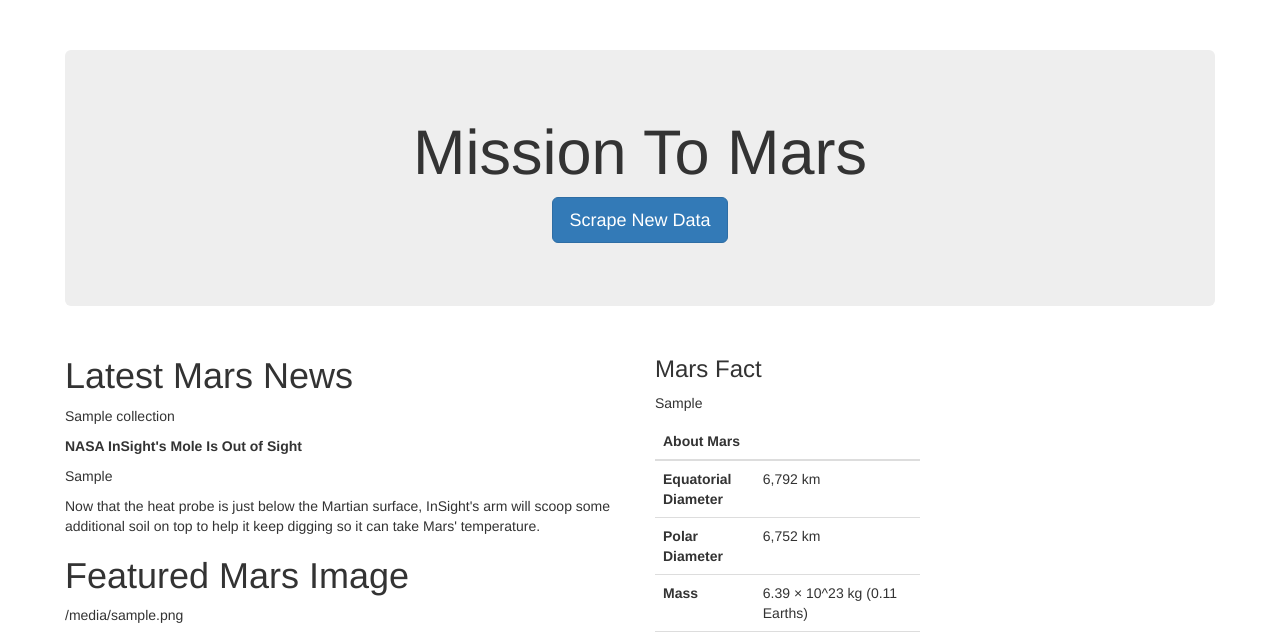
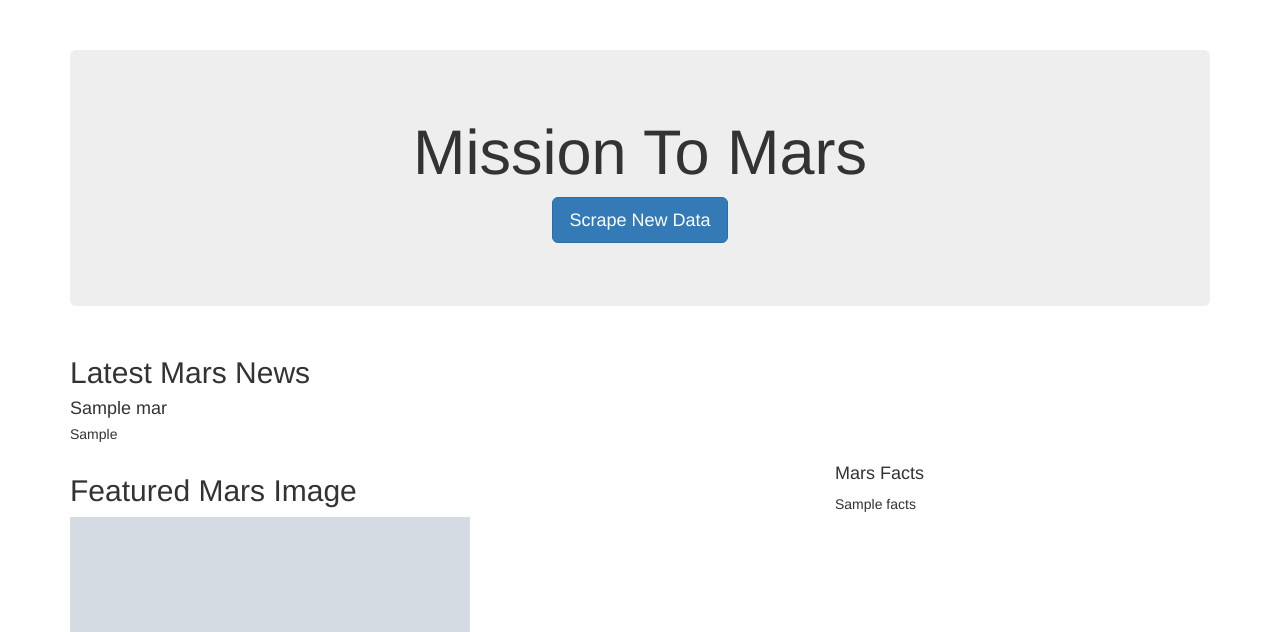
Before and after one commit to erikayi/web-scraping-challenge, a Flask app: page / in a window 1280 px wide. Shown: the top 632 px of the page. Run offline with Flask 2, Linux system fonts and the light colour scheme; grey boxes marked "Sample" are stand-in pictures; a database or web service that is not in the repository returns one stand-in record (values such as "Sample title"); some libraries are stand-ins or nearby versions.

Commit message:
finalized ver. flask and scrapping data

```diff
--- a/app.py
+++ b/app.py
@@ -1,24 +1,30 @@
-from flask import Flask, render_template, redirect, jsonify, request
+from flask import Flask, render_template, redirect, url_for
 from flask_pymongo import PyMongo
 import scrape_mars
 
 app = Flask(__name__)
 
-mongo = PyMongo(app, uri="mongodb://localhost:27017/mars_app")
+# Use flask_pymongo to set up mongo connection
+app.config["MONGO_URI"] = "mongodb://localhost:27017/mars_app"
+mongo = PyMongo(app)
+
+# Or set inline
+# mongo = PyMongo(app, uri="mongodb://localhost:27017/mars_app")
 
 @app.route("/")
 def home():
-    destination_data = mongo.db.collection.find_one()
-
-    return render_template("index.html", mars=destination_data)
+    mars = mongo.db.mars.find_one()
+    return render_template("index.html", mars=mars)
 
 @app.route("/scrape")
 def scrape():
-    mars_data = scrape_mars.scrape_info()
+    mars = mongo.db.mars
+    mars_data = scrape_mars.scrape_all()
+    mars.update({}, mars_data, upsert=True)
 
-    mongo.db.collection.update({}, mars_data, upsert=True)
+    # mongo.db.collection.update({}, mars_data, upsert=True)
 
-    return redirect("/")
+    return "Scraping successful!"
 
 if __name__ == "__main__":
     app.run(debug=True)
--- /dev/null
+++ b/requirements.txt
@@ -0,0 +1,5 @@
+Flask>=1.1.1
+Jinja2>=2.10.3
+SQLAlchemy>=1.3.11
+gunicorn>=20.0.0
+flask_sqlalchemy>=2.0.0
--- a/templates/index.html
+++ b/templates/index.html
@@ -4,153 +4,68 @@
 <head>
     <meta charset="UTF-8">
     <meta name="viewport" content="width=device-width, initial-scale=1.0">
-    <title>All About Mars</title>
+    <title>Mission To Mars</title>
     <link rel="stylesheet" type="text/css" href="static/css/style.css">
     <link rel="stylesheet" href="https://maxcdn.bootstrapcdn.com/bootstrap/3.3.7/css/bootstrap.min.css">
 </head>
 
 <body>
-    <div class="container-fluid">
+    <div class="container">
         <div class="jumbotron text-center">
             <h1>Mission To Mars</h1>
             <p><a class="btn btn-primary btn-lg" href="/scrape" role="button">Scrape New Data</a></p>
         </div>
-    </div>
-    <div class="container-fluid">
-        <div class="row">
-            <div class="col-sm-6 d-flex justify-content-center">
-                <h1>Latest Mars News</h1>
-                <p>{{ mars.title_p }}</p>
-                <strong>
-                    <p>NASA InSight's Mole Is Out of Sight</p>
-                </strong>
-                <p>{{ mars.paragraph_p }}</p>
-                <p>Now that the heat probe is just below the Martian surface, InSight's arm will scoop some additional
-                    soil on top to help it keep digging so it can take Mars' temperature.</p>
 
-                <h1>Featured Mars Image</h1>
-                <p>{{ mars.featured_image_url }}</p>
-                <div class="row">
-                    <div class="col-lg-8 col-lg-6">
-                        <img src="https://www.jpl.nasa.gov/spaceimages/images/largesize/PIA24098_hires.jpg"
-                        alt="Mars Featured Image" class="img-fluid img-thumbnail">
-                    </div>
-                </div>
-            </div>
-
-            <div class="col-sm-6 col-sm-3 d-flex justify-content-center">
-                <h3>Mars Fact</h3>
-                <vacation class="Mars_Facts.html">
-                    <p>{{ mars.mars_df }}</p>
-                    <table class="table table-hover table-responsive-sm table-responsive-xs">
-                        <thead>
-                            <tr>
-                                <th colspan="2" style="width:12%">About Mars</th>
-                            </tr>
-                        </thead>
-                        <tbody>
-                            <tr>
-                                <th style="width:12%">Equatorial Diameter</th>
-                                <td>6,792 km</td>
-                            </tr>
-                            <tr>
-                                <th style="width:12%">Polar Diameter</th>
-                                <td>6,752 km</td>
-                            </tr>
-                            <tr>
-                                <th style="width:12%">Mass</th>
-                                <td>6.39 × 10^23 kg (0.11 Earths)</td>
-                            </tr>
-                            <tr>
-                                <th style="width:12%">Moons</th>
-                                <td>2 (Phobos &amp; Deimos)</td>
-                            </tr>
-                            <tr>
-                                <th style="width:12%">Orbt Distance</th>
-                                <td>227,943,824 km (1.38 AU)</td>
-                            </tr>
-                            <tr>
-                                <th style="width:12%">Orbit Period</th>
-                                <td>687 days (1.9 years)</td>
-                            </tr>
-                            <tr>
-                                <th style="width:12%">Surface Temperature</th>
-                                <td>-87 to -5 °C</td>
-                            </tr>
-                            <tr>
-                                <th style="width:12%">First Record</th>
-                                <td>2nd millennium BC</td>
-                            </tr>
-                            <tr>
-                                <th style="width:12%">Recorded By</th>
-                                <td>Egyptian astronomers</td>
-                            </tr>
-                        </tbody>
-                    </table>
-                </vacation>
-            </div>
-
-
-        </div>
-    </div>
-
-    </div>
-    <div class="w-100"></div>
-    <div class="col">
-        <h1 class="title">Mars Hemispheres</h1>
-        <hr>
-        <vacation class="mars_data"></vacation>
-        <div class="container-fluid">
-            <div class="row">
-                <div class="col-sm-6 col-xs-3">
-                    <div class="card">
-                        <img class="card-img-top"
-                            src="https://astropedia.astrogeology.usgs.gov/download/Mars/Viking/cerberus_enhanced.tif/full.jpg"
-                            alt="Card image top" height="500px" width="500px" class="rounded mx-auto d-block" class="img-fluid img-thumbnail">
-                        <div class="card-body">
-                            <h3 class="card-title">Cerberus Hemisphere Enhanced</h3>
-                        </div>
-                    </div>
-                </div>
-
-                <div class="col-sm-6 col-xs-3">
-                    <div class="card">
-                        <img class="card-img-top"
-                            src="https://astropedia.astrogeology.usgs.gov/download/Mars/Viking/schiaparelli_enhanced.tif/full.jpg"
-                            alt="Card image top" height="500px" width="500px" class="rounded mx-auto d-block" class="img-fluid img-thumbnail">
-                        <div class="card-body">
-                            <h3 class="card-title">Schiaparelli Hemisphere Enhanced</h3>
-                        </div>
-                    </div>
-                </div>
-
-                <div class="col-sm-6 col-xs-3">
-                    <div class="card">
-                        <img class="card-img-top"
-                            src="https://astropedia.astrogeology.usgs.gov/download/Mars/Viking/syrtis_major_enhanced.tif/full.jpg"
-                            alt="Card image top" height="500px" width="500px" class="rounded mx-auto d-block" class="img-fluid img-thumbnail">
-                        <div class="card-body">
-                            <h3 class="card-title">Syrtis Major Hemisphere Enhanced</h3>
-                        </div>
-                    </div>
-                </div>
-
-                <div class="col-sm-6 col-xs-3">
-                    <div class="card">
-                        <img class="card-img-top"
-                            src="https://astropedia.astrogeology.usgs.gov/download/Mars/Viking/valles_marineris_enhanced.tif/full.jpg"
-                            alt="Card image top" height="500px" width="500px" class="rounded mx-auto d-block" class="img-fluid img-thumbnail">
-                        <div class="card-body">
-                            <h3 class="card-title">Valles Marineris Hemisphere Enhanced</h3>
-                        </div>
+        <!-- Add section for Mars News -->
+        <div class="row" id="mars-news">
+            <div class="col-md-12">
+                <div class="media">
+                    <div class="media-body">
+                        <h2>Latest Mars News</h2>
+                        <h4 class="media-heading">{{ mars.news_title }}</h4>
+                        <p>{{ mars.news_paragraph }}</p>
                     </div>
                 </div>
             </div>
         </div>
-    </div>
 
-    </div>
-    </div>
+        <!-- Section For Featured Image And Facts Table -->
+        <div class="row" id="mars-featured-image">
+            <div class="col-md-8">
+                <h2>Featured Mars Image</h2>
+
+                <!-- if image is False/None/non-existent, then default to error message -->
+                <img src="{{ mars.featured_image | default('static/images/error.png', true) }}" class="img-responsive"
+                    alt="Responsive image" />
+            </div>
+
+            <div class="col-md-4">
+                <!-- Section for Mars Facts -->
+                <div class="row" id="mars-facts">
+                    <h4>Mars Facts</h4>
+                    {{ mars.facts | safe}}
+                </div>
+            </div>
+        </div>
+
+
+        <!-- Section for Mars Hemispheres -->
+        <div class="row" id="mars-hemispheres">
+            <div class="page-header">
+                <h2 class="text-center">Mars Hemispheres</h2>
+            </div>
+
+            {% for hemisphere in mars.hemispheres %}
+            <div class="col-md-3">
+                <div class="thumbnail">
+                    <img src="{{hemisphere.img_url | default('static/images/error.png', true)}}" alt="...">
+                    <div class="caption">
+                        <h3>{{hemisphere.title}}</h3>
+                    </div>
+                </div>
+            </div>
+            {% endfor %}
+        </div>
     </div>
 </body>
 
```
Also changed, not shown: scrape_mars.py (+232 -63 lines), 1 other file.
